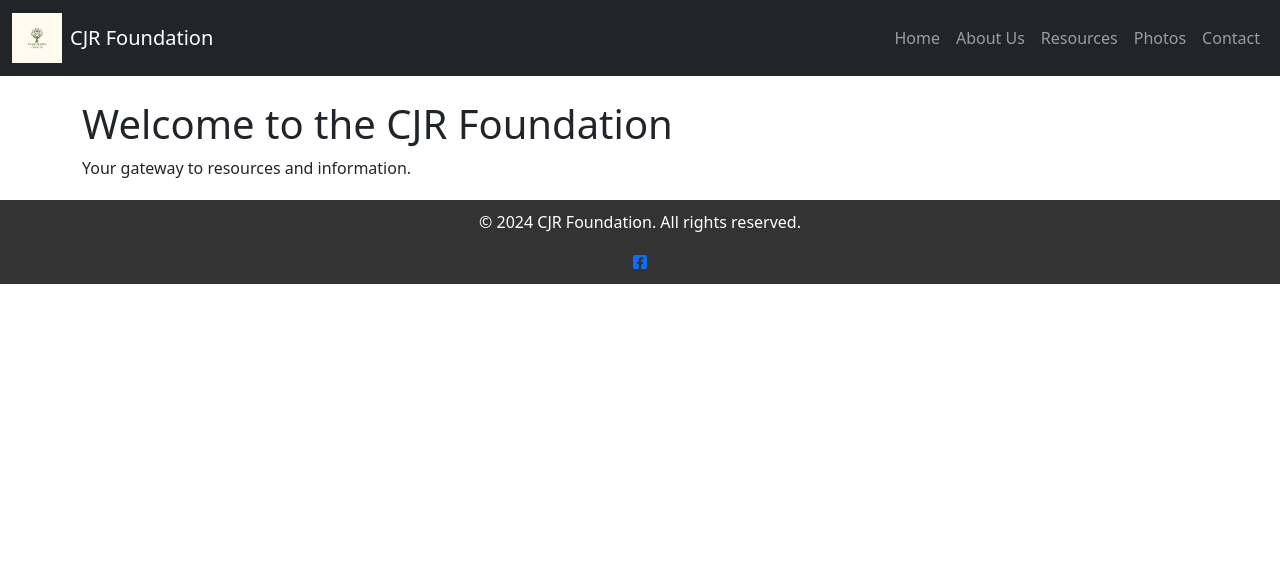
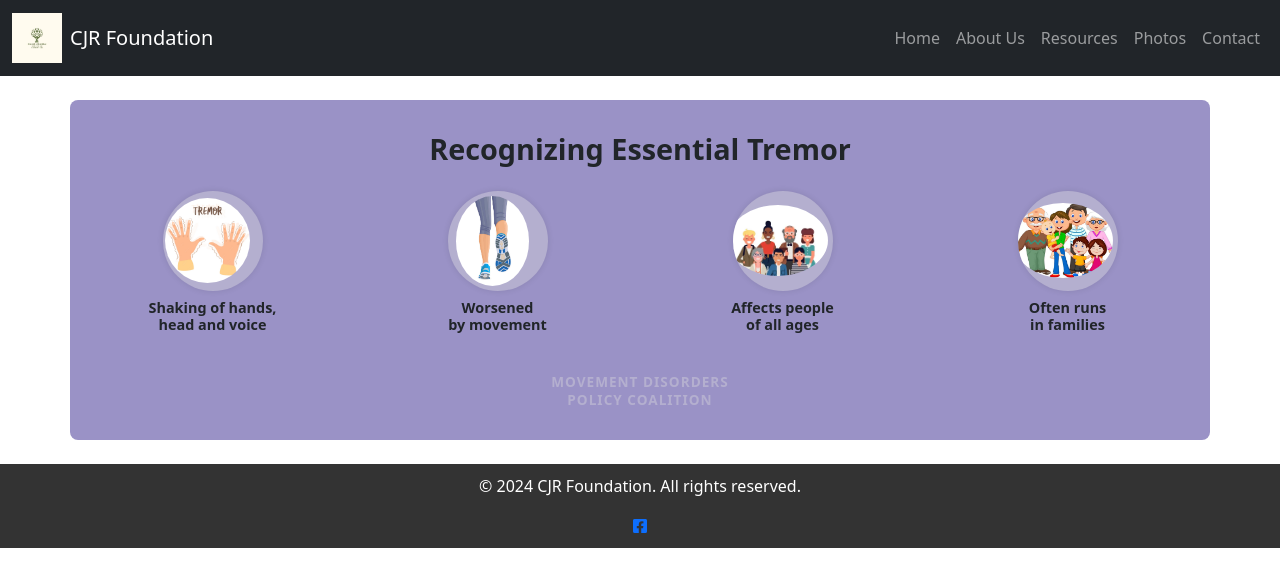
Before and after one commit to cochav4884/cjrFoundation, a plain HTML site: page index.html in a window 1280 px wide. Drawn offline with nearby package versions, Linux system fonts and the light colour scheme.

Commit message:
added images to the circles in the jumbotron

```diff
--- a/index.html
+++ b/index.html
@@ -74,10 +74,67 @@
       </div>
     </nav>
 
-    <!-- Main Content -->
-    <div class="container mt-4">
-      <h1>Welcome to the CJR Foundation</h1>
-      <p>Your gateway to resources and information.</p>
+    <!-- Main Content Jumbotron -->
+    <div class="jumbotron container my-4 text-center text-dark">
+      <h1>
+        <span class="brush-script"
+          >Recognizing
+        </span>
+        <strong>Essential Tremor</strong>
+      </h1>
+      <div class="row justify-content-center mt-4">
+        <div class="col-6 col-md-3 mb-4">
+          <a href="tremorhands" class="circle-link">
+            <div class="circle">
+              <img
+                src="images/tremorHands.jpg"
+                alt="Shaking hand icon"
+                class="tremor"
+              />
+            </div>
+            <p>Shaking of hands,<br />head and voice</p>
+          </a>
+        </div>
+        <div class="col-6 col-md-3 mb-4">
+          <a href="walking" class="circle-link">
+            <div class="circle">
+              <img
+                src="images/walking.jpg"
+                alt="Worsened by movement icon"
+                class="walking"
+              />
+            </div>
+            <p>Worsened<br />by movement</p>
+          </a>
+        </div>
+        <div class="col-6 col-md-3 mb-4">
+          <a href="allAges" class="circle-link">
+            <div class="circle">
+              <img
+                src="images/allAges.jpg"
+                alt="Affects people of all ages icon"
+                class="all-ages"
+              />
+            </div>
+            <p>Affects people<br />of all ages</p>
+          </a>
+        </div>
+        <div class="col-6 col-md-3 mb-4">
+          <a href="runsInFamily" class="circle-link">
+            <div class="circle">
+              <img
+                src="images/runsInFamily.jpg"
+                alt="Often runs in families icon"
+                class="family"
+              />
+            </div>
+            <p>Often runs<br />in families</p>
+          </a>
+        </div>
+      </div>
+      <div class="footer-text mt-3">
+        MOVEMENT DISORDERS<br />POLICY COALITION
+      </div>
     </div>
 
     <!-- Footer -->
--- a/styles/index.css
+++ b/styles/index.css
@@ -71,3 +71,90 @@ footer {
   width: 100%;
   margin-top: 20px;
 }
+/* Jumbotron styles */
+.jumbotron {
+  background-color: #9a92c6;
+  color: #2d2f52;
+  padding: 2rem 1rem;
+  border-radius: 0.5rem;
+}
+
+.jumbotron h1 {
+  font-weight: 700;
+  font-size: 1.8rem;
+}
+
+.jumbotron h1 strong {
+  font-weight: 900;
+}
+
+.circle-link {
+  display: flex;
+  flex-direction: column;
+  align-items: center;
+  text-decoration: none;
+  color: inherit;
+}
+
+.circle {
+  width: 100px;
+  height: 100px;
+  background-color: #b4afcf;
+  border-radius: 50%;
+  display: flex;
+  justify-content: center;
+  align-items: center;
+  margin-bottom: 0.5rem;
+  box-shadow: 0 0 6px rgba(0, 0, 0, 0.1);
+  overflow: hidden;
+}
+
+.tremor {
+  max-width: 85%;
+  max-height: 85%;
+  object-fit: center; /* changed to cover for better cropping */
+  border-radius: 50%; /* <-- add this */
+}
+
+.walking {
+  max-width: 100%;
+  max-height: 90%;
+  object-fit: cover; /* changed to cover for better cropping */
+  border-radius: 50%; /* <-- add this */
+}
+
+.all-ages {
+  max-width: 100%;
+  max-height: 100%;
+  object-fit: cover; /* changed to cover for better cropping */
+  border-radius: 50%; /* <-- add this */
+}
+
+.family {
+  max-width: 100%;
+  max-height: 80%;
+  object-fit: cover; /* changed to cover for better cropping */
+  border-radius: 50%; /* <-- add this */
+}
+
+.circle-link p {
+  font-weight: 600;
+  font-size: 0.9rem;
+  margin: 0;
+  line-height: 1.2;
+  text-align: center;
+}
+
+.footer-text {
+  font-size: 0.85rem;
+  color: #b4afcf;
+  font-weight: 700;
+  letter-spacing: 1px;
+  margin-top: 1rem;
+  line-height: 1.3;
+}
+.footer-text a {
+  color: #b4afcf;
+  text-decoration: none;
+  font-weight: 900;
+}
```
Also changed, not shown: images/allAges.jpg (added), images/runsInFamily.jpg (added), images/tremorHands.jpg (added), images/walking.jpg (added).
